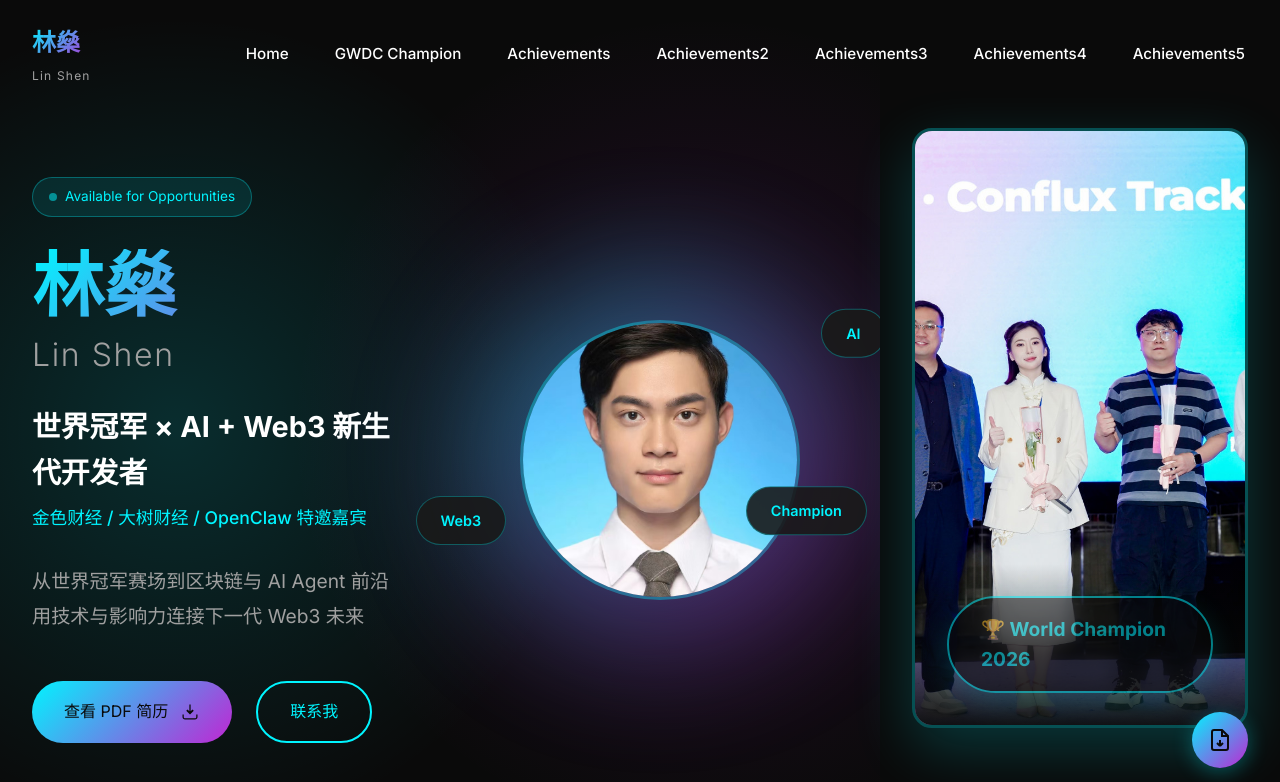
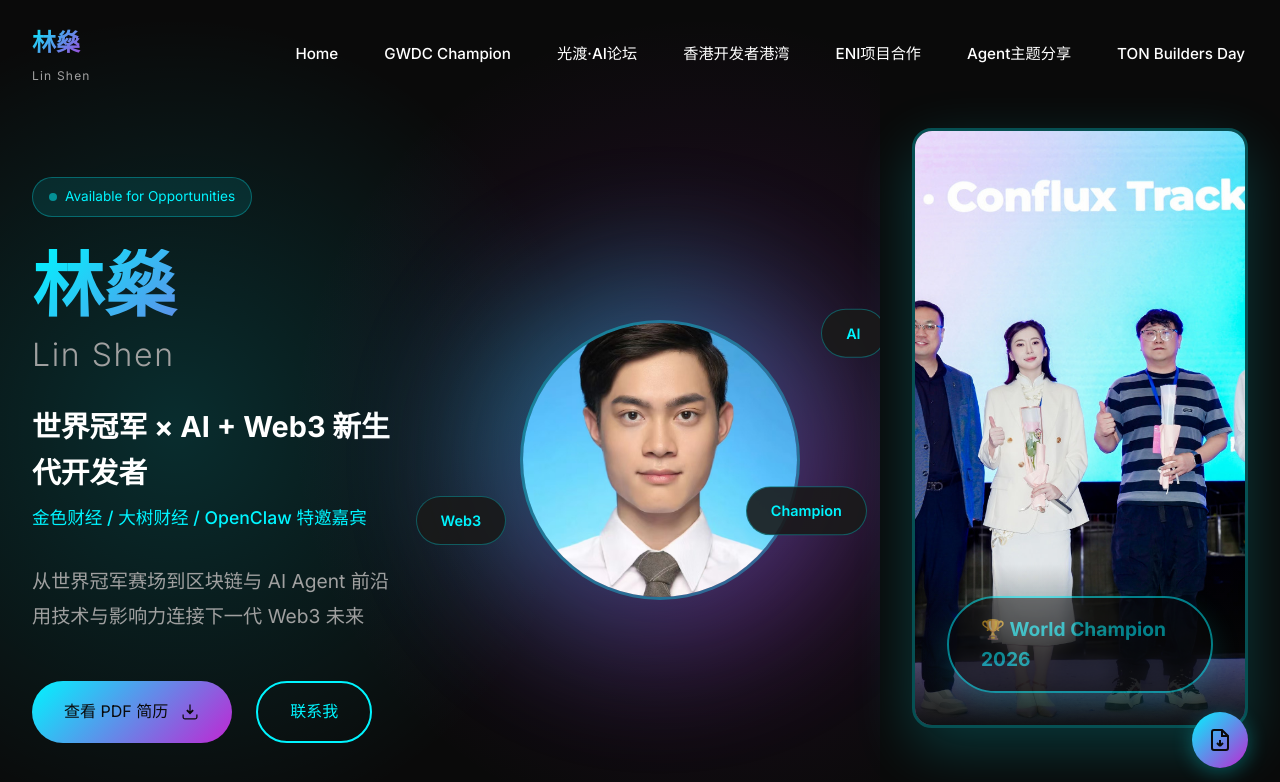
Before and after one commit to leafjava/resume, a Vue app: page / in a window 1280 px wide. Shown: the top 782 px of the page. Built offline with nearby package versions, Linux system fonts and the light colour scheme.

Commit message:
内容调整

```diff
--- a/src/components/Navbar.vue
+++ b/src/components/Navbar.vue
@@ -10,11 +10,11 @@
         <!-- <a href="#home" @click="closeMenu">Home</a> -->
         <a @click="routeToPage('/')">Home</a>
         <a @click="routeToPage('/gwdc')">GWDC Champion</a>
-        <a @click="routeToPage('/achievement')">Achievements</a>
-        <a @click="routeToPage('/achievement2')">Achievements2</a>
-        <a @click="routeToPage('/achievement3')">Achievements3</a>
-        <a @click="routeToPage('/achievement4')">Achievements4</a>
-        <a @click="routeToPage('/achievement5')">Achievements5</a>
+        <a @click="routeToPage('/achievement')">光渡·AI论坛</a>
+        <a @click="routeToPage('/achievement2')">香港开发者港湾</a>
+        <a @click="routeToPage('/achievement3')">ENI项目合作</a>
+        <a @click="routeToPage('/achievement4')">Agent主题分享</a>
+        <a @click="routeToPage('/achievement5')">TON Builders Day</a>
         <!-- <a href="#contact" @click="closeMenu">Contact</a> -->
       </div>
 
```
